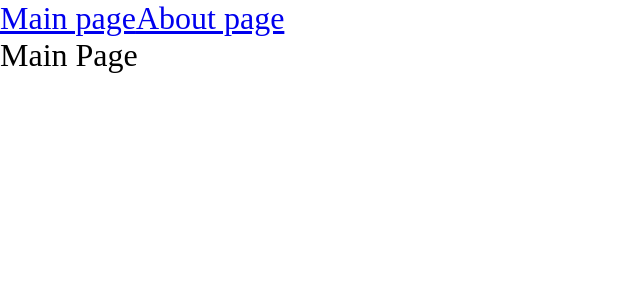
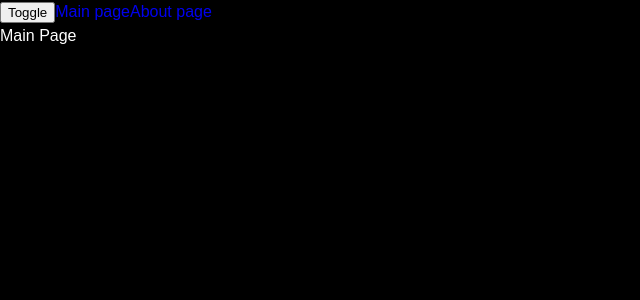
Before and after one commit to Daria0109/React-deep-course, a React app: page / in a window 1280 px wide. Shown: the top 300 px of the page, without its empty margins (0-640 px from the left). Built offline with nearby package versions, Linux system fonts and the light colour scheme.

Commit message:
Created color app themes with the usage of useContext hook

```diff
--- a/src/components/App.tsx
+++ b/src/components/App.tsx
@@ -1,13 +1,16 @@
-import { Suspense } from 'react';
-import './../index.scss';
+import { Suspense, useCallback, useContext, useState } from 'react';
+import '../styles/index.scss';
 import { Link, Route, Routes } from 'react-router-dom';
 import { AboutPageAsync } from '../pages/aboutPage/AboutPage.lazy';
 import { MainPageAsync } from '../pages/mainPage/MainPage.lazy';
-
+import { useTheme } from '../hooks/useTheme';
 
 const App = () => {
+	const { theme, toggleTheme } = useTheme();
+
 	return (
-		<div className="app">
+		<div className={`app ${theme}`}>
+			<button onClick={toggleTheme}>Toggle</button>
 			<Link to="/">Main page</Link>
 			<Link to="/about">About page</Link>
 			<Suspense fallback={<div>Loading...</div>}>
--- /dev/null
+++ b/src/enums/theme.ts
@@ -0,0 +1,4 @@
+export enum Themes {
+	DEFAULT = 'default',
+	LIGHT = 'light'
+}
--- /dev/null
+++ b/src/hooks/useTheme.ts
@@ -0,0 +1,20 @@
+import { Themes } from '../enums/theme';
+import { useContext } from 'react';
+import { LOCAL_STORAGE_THEME_KEY, ThemeContext } from '../theme/ThemeContext';
+
+interface UseThemeOutput {
+	theme: Themes;
+	toggleTheme: () => void;
+}
+
+export const useTheme = (): UseThemeOutput => {
+	const { theme, setTheme } = useContext(ThemeContext);
+
+	const toggleTheme = () => {
+		const newTheme = theme === Themes.DEFAULT ? Themes.LIGHT : Themes.DEFAULT;
+		setTheme(newTheme);
+		localStorage.setItem(LOCAL_STORAGE_THEME_KEY, newTheme);
+	};
+
+	return { theme, toggleTheme };
+}
--- a/src/index.scss
+++ /dev/null
@@ -1,9 +0,0 @@
-* {
-    margin: 0;
-    padding: 0;
-    box-sizing: border-box;
-}
-
-.app {
-    font-size: 32px;
-}
--- a/src/index.tsx
+++ b/src/index.tsx
@@ -1,10 +1,13 @@
 import { render } from 'react-dom';
 import App from './components/App';
 import { BrowserRouter } from 'react-router-dom';
+import ThemeProvider from './theme/ThemeProvider';
 
 render(
 	<BrowserRouter>
-		<App />
+		<ThemeProvider>
+			<App />
+		</ThemeProvider>
 	</BrowserRouter>,
 	document.getElementById('root')
 );
--- /dev/null
+++ b/src/styles/index.scss
@@ -0,0 +1,13 @@
+@import 'reset';
+@import 'themes/default';
+@import 'themes/light';
+@import 'variables/global';
+
+.app {
+    font: var(--font-m);
+
+    background: var(--bg-color);
+    color: var(--primary-color);
+
+    min-height: 100vh;
+}
--- /dev/null
+++ b/src/styles/reset.scss
@@ -0,0 +1,101 @@
+html, body, div, span, object, iframe,
+h1, h2, h3, h4, h5, h6, p, blockquote, pre,
+abbr, address, cite, code,
+del, dfn, em, img, ins, kbd, q, samp,
+small, strong, sub, sup, var,
+b, i,
+dl, dt, dd, ol, ul, li,
+fieldset, form, label, legend,
+table, caption, tbody, tfoot, thead, tr, th, td,
+article, aside, canvas, details, figcaption, figure,
+footer, header, hgroup, menu, nav, section, summary,
+time, mark, audio, video {
+  margin:0;
+  padding:0;
+  border:0;
+  outline:0;
+  font-size:100%;
+  vertical-align:baseline;
+  background:transparent;
+}
+
+body {
+  line-height:1;
+}
+
+article,aside,details,figcaption,figure,
+footer,header,hgroup,menu,nav,section {
+  display:block;
+}
+
+nav ul {
+  list-style:none;
+}
+
+blockquote, q {
+  quotes:none;
+}
+
+blockquote:before, blockquote:after,
+q:before, q:after {
+  content:'';
+  content:none;
+}
+
+a {
+  margin:0;
+  padding:0;
+  font-size:100%;
+  vertical-align:baseline;
+  background:transparent;
+  text-decoration: none;
+}
+
+/* change colours to suit your needs */
+ins {
+  background-color:#ff9;
+  color:#000;
+  text-decoration:none;
+}
+
+/* change colours to suit your needs */
+mark {
+  background-color:#ff9;
+  color:#000;
+  font-style:italic;
+  font-weight:bold;
+}
+
+del {
+  text-decoration: line-through;
+}
+
+abbr[title], dfn[title] {
+  border-bottom:1px dotted;
+  cursor:help;
+}
+
+table {
+  border-collapse:collapse;
+  border-spacing:0;
+}
+
+/* change border colour to suit your needs */
+hr {
+  display:block;
+  height:1px;
+  border:0;
+  border-top:1px solid #cccccc;
+  margin:1em 0;
+  padding:0;
+}
+
+input, select {
+  vertical-align:middle;
+}
+
+*,
+::before,
+::after{
+  box-sizing: border-box;
+}
--- /dev/null
+++ b/src/styles/themes/default.scss
@@ -0,0 +1,6 @@
+.app.default {
+  --bg-color: #000000;
+
+  --primary-color: #FFFFFF;
+  --secondary-color: #555555;
+}
--- /dev/null
+++ b/src/styles/themes/light.scss
@@ -0,0 +1,6 @@
+.app.light {
+  --bg-color: #FFFFFF;
+
+  --primary-color: #555555;
+  --secondary-color: #FFFFFF;
+}
--- /dev/null
+++ b/src/styles/variables/global.scss
@@ -0,0 +1,11 @@
+:root {
+  --font-family-main: Oswald, Arial, Helvetica, sans-serif;
+
+  --font-size-m: 16px;
+  --font-line-m: 1.5;
+  --font-m: var(--font-size-m) / var(--font-line-m) var(--font-family-main);
+
+  --font-size-l: 24px;
+  --font-line-l: 1.3;
+  --font-l: var(--font-size-l) / var(--font-line-l) var(--font-family-main);
+}
--- /dev/null
+++ b/src/theme/ThemeContext.ts
@@ -0,0 +1,11 @@
+import { createContext } from 'react';
+import { Themes } from '../enums/theme';
+
+export interface ThemeContextProps {
+	theme?: Themes;
+	setTheme?: (theme: Themes) => void;
+}
+
+export const ThemeContext = createContext<ThemeContextProps>({});
+
+export const LOCAL_STORAGE_THEME_KEY = 'theme';
--- /dev/null
+++ b/src/theme/ThemeProvider.tsx
@@ -0,0 +1,19 @@
+import { LOCAL_STORAGE_THEME_KEY, ThemeContext } from './ThemeContext';
+import { FC, useMemo, useState } from 'react';
+import { Themes } from '../enums/theme';
+
+const defaultTheme = localStorage.getItem(LOCAL_STORAGE_THEME_KEY) as Themes || Themes.DEFAULT;
+
+const ThemeProvider: FC = ({ children }) => {
+	const [theme, setTheme] = useState<Themes>(defaultTheme);
+
+	const defaultProps = useMemo(() => ({ theme, setTheme }), [theme]);
+
+	return (
+		<ThemeContext.Provider value={defaultProps}>
+			{children}
+		</ThemeContext.Provider>
+	);
+}
+
+export default ThemeProvider;
```
